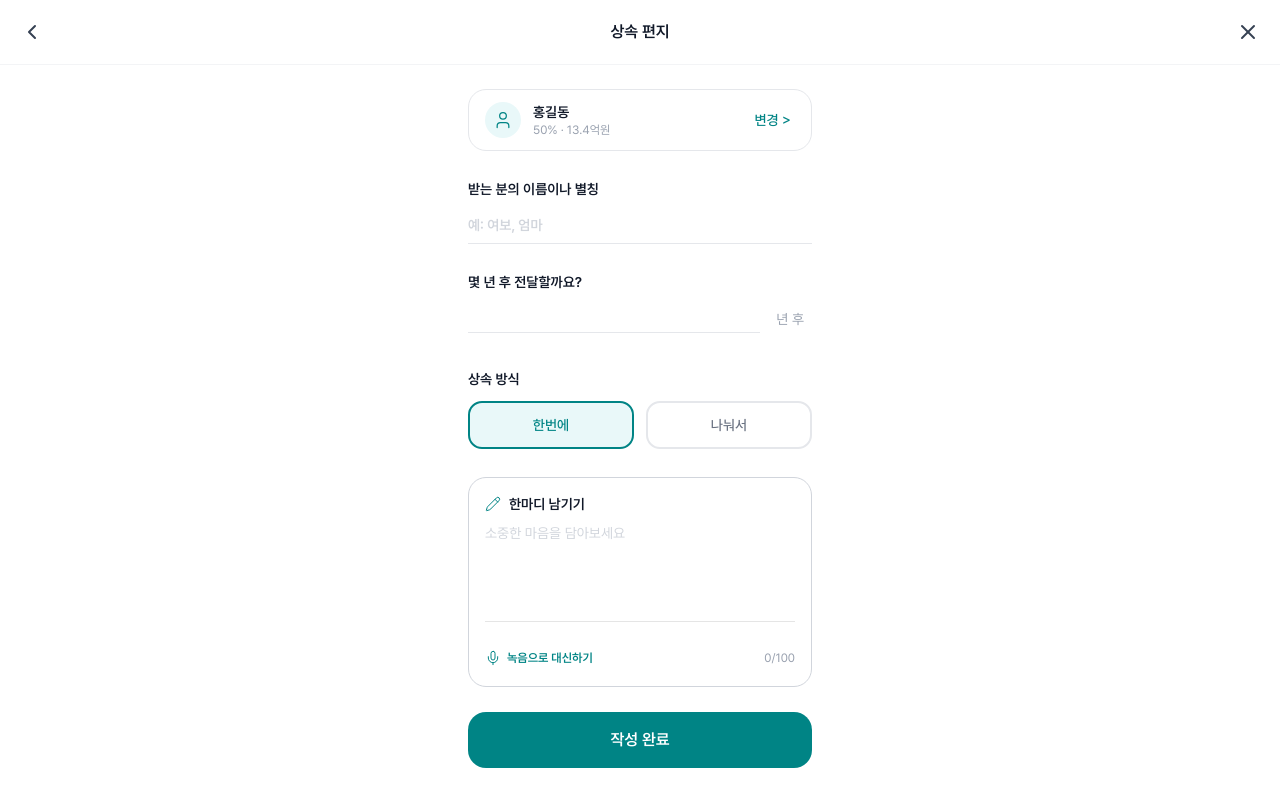
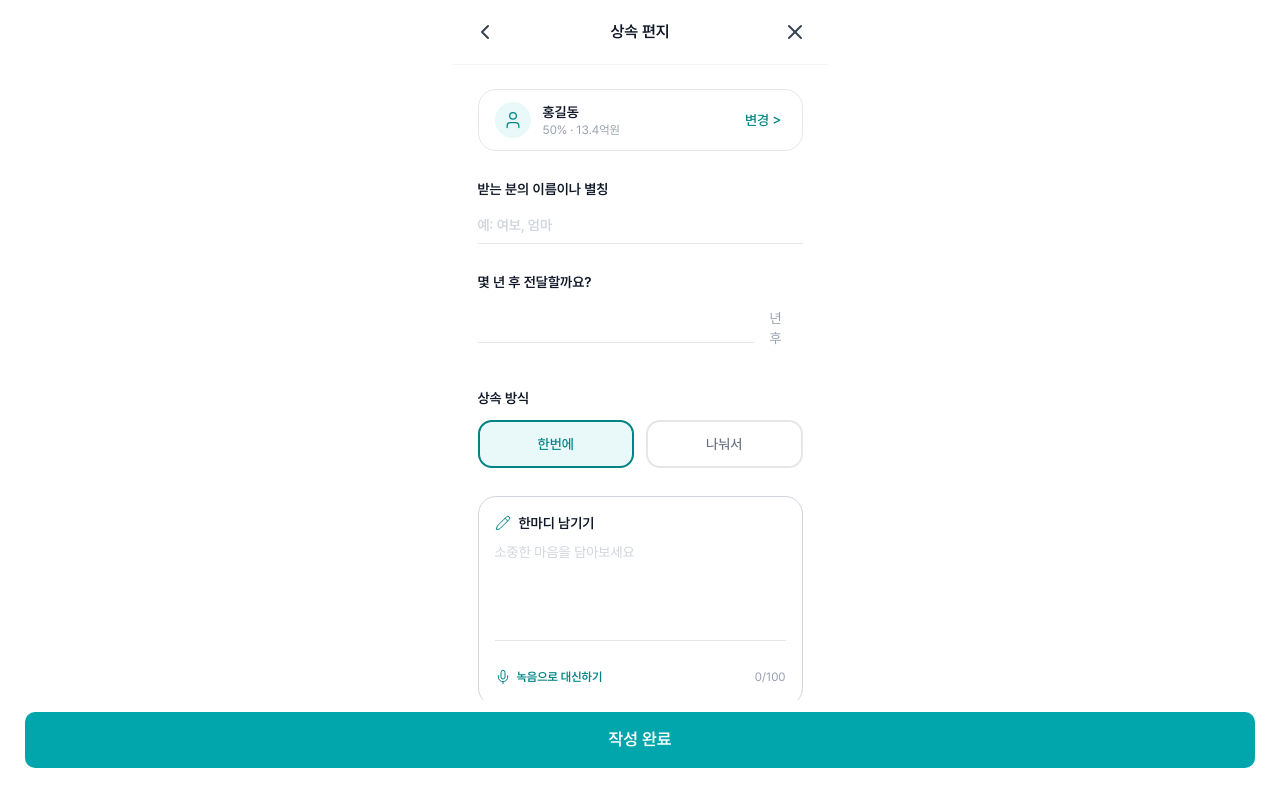
Before and after one commit to HanaroCare/hanaro-care-main, a Next.js app in the folder client/: page /inheritance/letter/recipients/1 in a window 1280 px wide. Shown: the top 806 px of the page. Built offline with nearby package versions, Linux system fonts and the light colour scheme.

Commit message:
feat: 공통 컴포넌트 추가 및 마진 설정

```diff
--- a/client/app/inheritance/letter/layout.tsx
+++ b/client/app/inheritance/letter/layout.tsx
@@ -4,7 +4,7 @@ export default function Layout({ children }: { children: React.ReactNode }) {
   return (
     <>
       <Header />
-      {children}
+      <main className="px-[25px]">{children}</main>
     </>
   );
 }
--- a/client/app/inheritance/letter/page.tsx
+++ b/client/app/inheritance/letter/page.tsx
@@ -3,6 +3,7 @@
 import Image from "next/image";
 import { useRouter } from "next/navigation";
 import Header from "../components/letter/Header";
+import PrimaryButton from "@/components/PrimaryButton";
 
 const MockUser = {
   name: "권하나",
@@ -32,17 +33,11 @@ export default function InheritanceLetter() {
             />
           </div>
         </main>
-
-        <div className="w-full px-5.5 py-4 bg-white">
-          <button
-            type="button"
-            className="w-full py-4 rounded-[10px] bg-[#01A5AC] text-white text-base font-medium transition-opacity hover:opacity-90 active:opacity-80"
-            onClick={() => router.push("/inheritance/letter/recipients")}
-          >
-            편지 작성하기
-          </button>
-        </div>
       </div>
+      <PrimaryButton
+        onClick={() => router.push("/inheritance/letter/recipients")}
+        label={"편지 작성하기"}
+      />
     </div>
   );
 }
--- a/client/app/inheritance/letter/recipients/[inheritDetailId]/page.tsx
+++ b/client/app/inheritance/letter/recipients/[inheritDetailId]/page.tsx
@@ -13,7 +13,8 @@ import { useRouter } from "next/navigation";
 import { use, useState } from "react";
 import { submitInheritanceLetter } from "../../../actions/letter/inheritance";
 import { mockRecipients } from "../../data";
-// TODO: 공컴
+import PrimaryButton from "@/components/PrimaryButton";
+
 export default function InheritanceWritePage({
   params,
 }: {
@@ -56,10 +57,10 @@ export default function InheritanceWritePage({
   );
 
   return (
-    <div className="min-h-screen bg-white flex flex-col items-center">
-      <div className="w-full max-w-sm min-h-screen flex flex-col">
+    <div className="min-h-screen bg-white flex flex-col">
+      <div className="min-h-screen flex flex-col">
         {/* Form */}
-        <div className="flex-1 flex flex-col gap-7 px-5 pt-6 pb-32">
+        <div className="flex-1 flex flex-col gap-7 pt-6 pb-32">
           <RecipientHeader
             recipient={recipient!}
             onEdit={() => router.back()}
@@ -94,15 +95,12 @@ export default function InheritanceWritePage({
         </div>
 
         {/* Submit button */}
-        <div className="fixed bottom-0 left-1/2 -translate-x-1/2 w-full max-w-sm px-5 pb-8 bg-white pt-3 shadow-[0_-4px_6px_-1px_rgba(0,0,0,0)]">
-          <button
-            type="button"
+        <div className="fixed bottom-0 left-1/2 -translate-x-1/2 w-full px-[25px] pb-8 bg-white pt-3 shadow-[0_-4px_6px_-1px_rgba(0,0,0,0)]">
+          <PrimaryButton
             onClick={handleSubmit}
             disabled={isSubmitting}
-            className="w-full py-4 bg-hana-green-700 text-white text-base font-semibold rounded-2xl hover:bg-hana-green-600 transition-colors disabled:opacity-50 outline-none"
-          >
-            {isSubmitting ? "저장 중..." : "작성 완료"}
-          </button>
+            label={isSubmitting ? "저장 중..." : "작성 완료"}
+          />
         </div>
       </div>
       {showVoiceSheet && (
--- a/client/app/layout.tsx
+++ b/client/app/layout.tsx
@@ -28,7 +28,9 @@ export default function RootLayout({
       lang="en"
       className={`${geistSans.variable} ${geistMono.variable} h-full antialiased`}
     >
-			<body className="min-h-full flex flex-col">{children}</body>
+      <body className="min-h-full flex flex-col">
+        <div className="app-shell">{children}</div>
+      </body>
     </html>
   );
 }
--- a/client/components/PrimaryButton.tsx
+++ b/client/components/PrimaryButton.tsx
@@ -32,7 +32,7 @@ export default function PrimaryButton({
       className={`
 				${fullWidth ? "w-full" : ""}
 				h-14
-				rounded-2xl
+				rounded-[10px]
 				text-[17px]
 				${variantClass}
 				font-semibold transition
--- a/client/package.json
+++ b/client/package.json
@@ -38,6 +38,7 @@
 		"date-fns": "^4.1.0",
 		"dotenv": "^17.2.3",
 		"framer-motion": "^12.29.2",
+		"html-to-image": "^1.11.13",
 		"ioredis": "^5.9.2",
 		"iron-session": "^8.0.4",
 		"lucide": "^1.8.0",
@@ -64,7 +65,10 @@
 	},
 	"devDependencies": {
 		"@biomejs/biome": "2.2.0",
+		"@chromatic-com/storybook": "^5.1.1",
+		"@storybook/addon-a11y": "^10.3.5",
 		"@storybook/addon-docs": "10.2.0",
+		"@storybook/addon-onboarding": "^10.3.5",
 		"@storybook/addon-vitest": "^10.2.0",
 		"@storybook/nextjs-vite": "10.2.0",
 		"@storybook/react": "^10.2.0",
```
Lines whose indentation alone changed are shown as unchanged.
